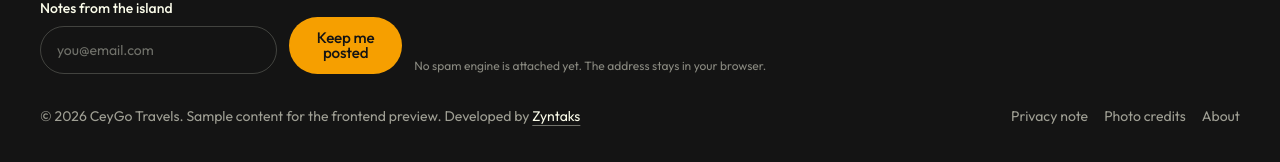
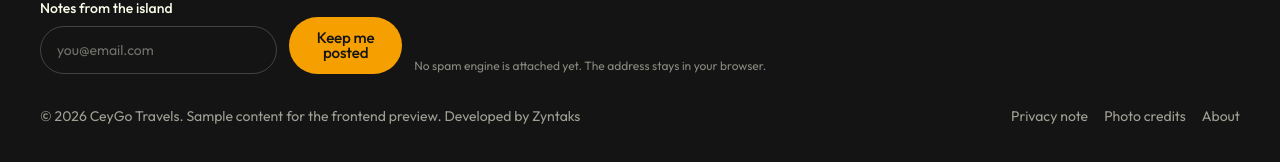
Before and after one commit to hashan-jay/ceygo-travels, a Next.js app in the folder ceygo-travels/frontend/: page / in a window 1280 px wide. Shown: the part 10010-10172 px from the top of the page. Built offline with nearby package versions, Linux system fonts and the light colour scheme; no server answers.

Commit message:
Updated Developer Credits

```diff
--- a/ceygo-travels/frontend/src/components/layout/Footer.tsx
+++ b/ceygo-travels/frontend/src/components/layout/Footer.tsx
@@ -64,7 +64,7 @@ export function Footer() {
               href="https://www.zyntaks.lk"
               target="_blank"
               rel="noopener noreferrer"
-              className="text-cream underline decoration-cream/40 underline-offset-4 hover:text-saffron"
+              className="text-inherit hover:text-cream hover:underline hover:underline-offset-4"
             >
               Zyntaks
             </a>
```
